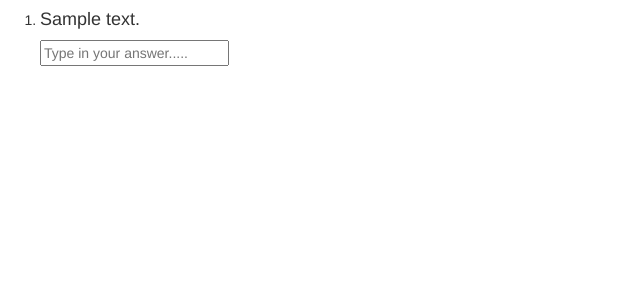
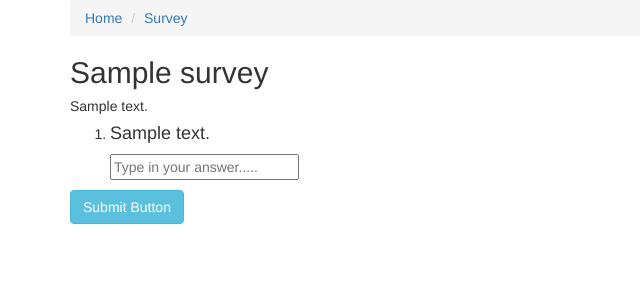
Before and after one commit to andela-kanyanwu/survey, a Django app: page /survey/1 in a window 1280 px wide. Shown: the top 300 px of the page, without its empty margins (0-640 px from the left). Run offline with Django 3.2, Linux system fonts and the light colour scheme; tables that the repository leaves empty hold one stand-in row (values such as "Sample post"); some libraries are stand-ins or nearby versions.

Commit message:
Add minimal bootstrap to survey.html

```diff
--- a/surveys/templates/surveys/home.html
+++ b/surveys/templates/surveys/home.html
@@ -1,6 +1,9 @@
 {% extends 'base.html' %}
 
 {% block content %}
+    <ol class="breadcrumb">
+        <li class="active"><a href="{% url "surveys:home" %}">Home</a></li>
+    </ol>
     <ul>
         {% for survey in survey_list %}
             <li><a href="{% url 'surveys:survey' survey.id %}">{{ survey.name }}</a></li>
--- a/surveys/templates/surveys/survey.html
+++ b/surveys/templates/surveys/survey.html
@@ -1,9 +1,15 @@
 {% extends 'base.html' %}
 
 {% block content %}
+    <ol class="breadcrumb">
+        <li><a href="{% url "surveys:home" %}">Home</a></li>
+        <li class="active"><a href="{%  url "surveys:survey" survey.id %}">Survey</a></li>
+    </ol>
+    <h2>{{ survey.name }}</h2>
+    <h5>{{ survey.description }}</h5>
     <form>
         <ol>
-        {% for question in questions %}
+        {% for question in survey.question.all %}
             <li><h4>{{ question.question_text }}</h4></li>
             {%  if question.question_type == "RADIO" %}
                 {% for choice in question.choice.all %}
@@ -26,5 +32,6 @@
             {% endif %}
         {% endfor %}
         </ol>
+        <input type="submit" class="btn btn-info" value="Submit Button">
     </form>
 {% endblock content %}
--- a/surveys/views.py
+++ b/surveys/views.py
@@ -19,10 +19,10 @@ class SurveyView(View):
         survey_pk = kwargs.get('pk')
         answer_form = AnswerForm
 
-        questions = Question.objects.filter(survey=survey_pk)
+        survey = Survey.objects.get(id=survey_pk)
 
         context = {
             'answer_form': answer_form,
-            'questions': questions
+            'survey': survey
         }
         return render(request, 'surveys/survey.html', context)
--- a/templates/base.html
+++ b/templates/base.html
@@ -6,7 +6,7 @@
     <title>Survey</title>
 </head>
 <body>
-    <div clsss="container">
+    <div class="container">
         {% block content %}
         {% endblock content %}
         <script src="https://maxcdn.bootstrapcdn.com/bootstrap/3.3.7/js/bootstrap.min.js" integrity="sha384-Tc5IQib027qvyjSMfHjOMaLkfuWVxZxUPnCJA7l2mCWNIpG9mGCD8wGNIcPD7Txa" crossorigin="anonymous"></script>
```
